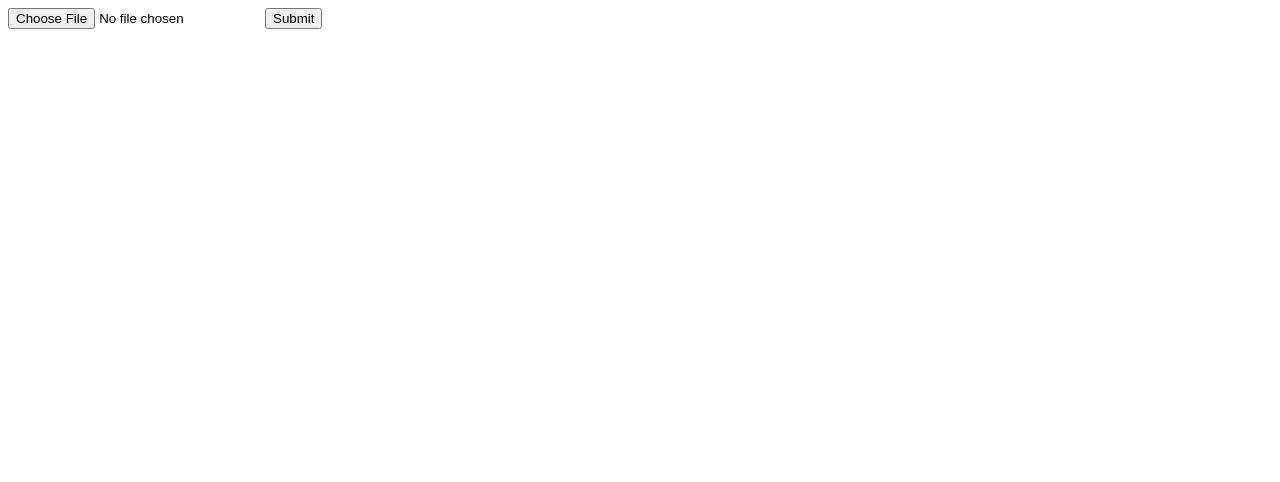
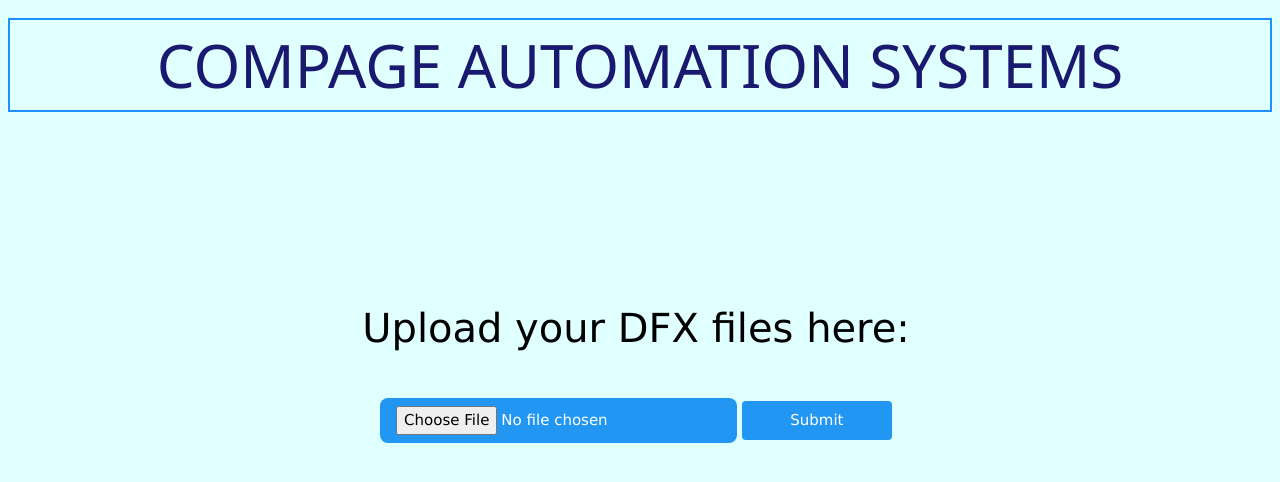
Before and after one commit to paras55/compage_internship, a Flask app: page / in a window 1280 px wide. Shown: the top 482 px of the page. Run offline with Flask 2, Linux system fonts and the light colour scheme.

Commit message:
Update upload.html

```diff
--- a/templates/upload.html
+++ b/templates/upload.html
@@ -1,9 +1,53 @@
+<!DOCTYPE html>
 <html>
-   <body>
-      <form action = "http://localhost:5000/uploader" method = "POST"
+<meta name="viewport" content="width=device-width, initial-scale=1">
+<link rel="stylesheet" href="https://www.w3schools.com/w3css/4/w3.css">
+<head>
+<style>
+
+.center {
+      width: 80%;
+      text-align: center;
+      padding-top: 10%;
+      padding-left: 20%;
+    }
+
+.w3-btn {width:150px;}
+
+div {
+  padding: 8px;
+}
+
+h1 {
+  font-size: 60px;
+  text-align: center;
+  text-transform: uppercase;
+  color: #191970;
+}
+
+p {
+  font-size: 40px;
+}
+
+a {
+  text-decoration: none;
+  color: #008CBA;
+}
+</style>
+</head>
+<body style="background-color:#E0FFFF;">
+
+<div>
+  <h1 style="border:2px solid DodgerBlue;">Compage Automation Systems</h1>
+</div>
+  <div class="center">
+    <p>Upload your DFX files here:</p>
+    <form action = "http://localhost:5000/uploader" method = "POST"
          enctype = "multipart/form-data">
-         <input type = "file" name = "file" />
-         <input type = "submit"/>
-      </form>
-   </body>
+      <input class="w3-button w3-blue w3-round-large" type="file"  name="file">
+      <input class="w3-btn w3-blue w3-round" type="submit">
+    </form>
+  </div>
+
+</body>
 </html>
```
